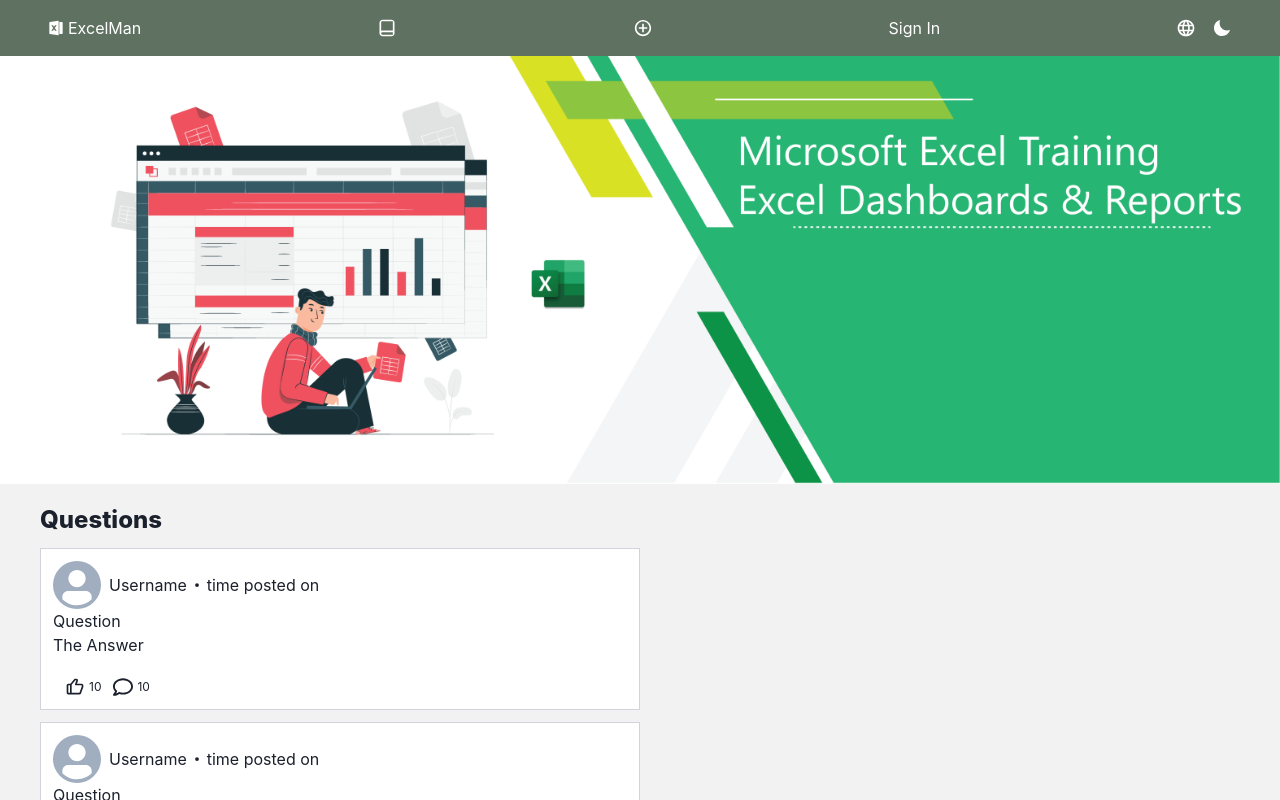
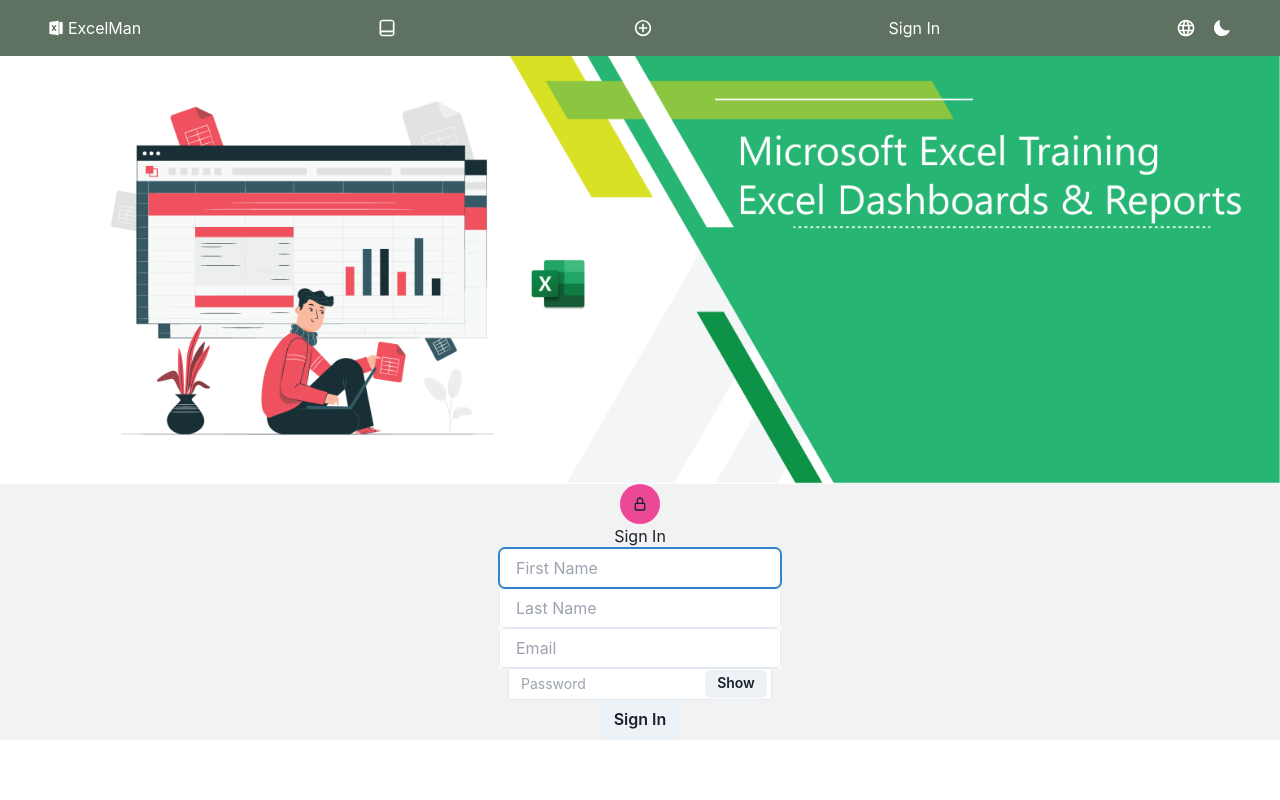
Before and after one commit to Jihad-Shaheen-Sehweil/ExcelMan, a React (Create React App) app in the folder client/: page / in a window 1280 px wide. Shown: the top 800 px of the page. Built offline with nearby package versions, Linux system fonts and the light colour scheme.

Commit message:
stated the form component & some improvments

```diff
--- a/client/src/App.js
+++ b/client/src/App.js
@@ -1,14 +1,16 @@
 import Navbar from "./components/Navbar";
 import Questions from "./components/Questions";
+import Form from "./components/Form";
 
 function App() {
     return (
         <main className="w-screen h-full bg-[#F2F2F2] scrollbar-hide">
             <Navbar />
 
-            <div className="px-10 pd-10">
-                <Questions />
-                <p className="mx-auto py-5">CopyRights 2022</p>
+            <div className="px-10 pd-10 ">
+                {/* <Questions />
+                <p className="mx-auto py-5">CopyRights 2022</p> */}
+                <Form />
             </div>
         </main>
     );
--- a/client/src/components/Comments.jsx
+++ b/client/src/components/Comments.jsx
@@ -4,9 +4,15 @@ import { FaRegComment as CommentIcon } from "react-icons/fa";
 
 const Comments = () => {
     return (
-        <div className="flex items-center ml-3">
-            <Icon w={5} h={5} as={CommentIcon} />
-            <p className="pl-1 text-xs">10</p>
+        <div className="flex items-center ml-3 group">
+            <Icon
+                className="group-hover:text-[#27b573]"
+                color="black"
+                w={5}
+                h={5}
+                as={CommentIcon}
+            />
+            <p className="pl-1 text-xs group-hover:text-[#27b573]">10</p>
         </div>
     );
 };
--- /dev/null
+++ b/client/src/components/Form.jsx
@@ -0,0 +1,91 @@
+import { Avatar, Button, Container, Text } from "@chakra-ui/react";
+import React, { useState } from "react";
+import { BiLockAlt } from "react-icons/bi";
+
+import InputField from "./InputField";
+const initialState = {
+    firstName: "",
+    lastName: "",
+    email: "",
+    password: "",
+    confirmPassword: "",
+};
+
+const Form = () => {
+    const [formData, setFormData] = useState(initialState);
+    const [isSignup, setIsSignup] = useState(false);
+
+    // const dispatch = useDispatch() this to dispath actions
+    // const history = useHistory() this from react router dom
+
+    const handleSubmit = (e) => {
+        e.preventDefault();
+
+        console.log(formData);
+        if (isSignup) {
+            // dispatch(signUp(formData, history))
+        } else {
+            // dispatch(signIn(formData, history))
+        }
+    };
+
+    const handleChange = (e) => {
+        e.preventDefault();
+        setFormData({ ...formData, [e.target.name]: e.target.value });
+    };
+
+    const switchMode = () => {
+        setIsSignup((prevIsSignup) => !prevIsSignup);
+    };
+    return (
+        <Container maxW="600px">
+            <section className="flex items-center justify-center mx-auto w-10 h-10 rounded-full p-2 bg-pink-500">
+                <BiLockAlt />
+            </section>
+            <form
+                className="flex flex-col items-center"
+                onSubmit={handleSubmit}
+            >
+                <Text>{isSignup ? "Sign Up" : "Sign In"}</Text>
+                <InputField
+                    half
+                    name="firstName"
+                    handleChange={handleChange}
+                    label="First Name"
+                    autoFocus
+                />
+                <InputField
+                    half
+                    name="lastName"
+                    handleChange={handleChange}
+                    label="Last Name"
+                />
+                <InputField
+                    name="email"
+                    handleChange={handleChange}
+                    label="Email"
+                    type="email"
+                />
+                <InputField
+                    name="password"
+                    handleChange={handleChange}
+                    label="Password"
+                    type="password"
+                />
+                {isSignup && (
+                    <InputField
+                        name="confirmPassword"
+                        handleChange={handleChange}
+                        label="Repeat Password"
+                        type="password"
+                    />
+                )}
+                <Button type="submit">
+                    {isSignup ? "Sign Up" : "Sign In"}
+                </Button>
+            </form>
+        </Container>
+    );
+};
+
+export default Form;
--- /dev/null
+++ b/client/src/components/InputField.jsx
@@ -0,0 +1,40 @@
+import { Button, Input, InputGroup, InputRightElement } from "@chakra-ui/react";
+import React from "react";
+
+const InputField = ({ half, name, handleChange, label, autoFocus, type }) => {
+    const [show, setShow] = React.useState(false);
+    const handleClick = () => setShow(!show);
+
+    return (
+        <div className="bg-white">
+            {type === "password" || type === "confirmPassword" ? (
+                <InputGroup size="sm">
+                    <Input
+                        name={name}
+                        onChange={handleChange}
+                        placeholder={label}
+                        type={show ? "text" : "password"}
+                        required
+                    />
+                    <InputRightElement width="4.5rem">
+                        <Button h="1.75rem" size="sm" onClick={handleClick}>
+                            {show ? "Hide" : "Show"}
+                        </Button>
+                    </InputRightElement>
+                </InputGroup>
+            ) : (
+                <Input
+                    size="md"
+                    name={name}
+                    onChange={handleChange}
+                    placeholder={label}
+                    autoFocus={autoFocus}
+                    type={type}
+                    required
+                />
+            )}
+        </div>
+    );
+};
+
+export default InputField;
--- a/client/src/components/Like.jsx
+++ b/client/src/components/Like.jsx
@@ -4,9 +4,15 @@ import { BiLike as LikeIcon } from "react-icons/bi";
 
 const Like = () => {
     return (
-        <div className="flex items-center ml-3">
-            <Icon w={5} h={5} as={LikeIcon} />
-            <p className="pl-1 text-xs">10</p>
+        <div className="flex items-center ml-3 group">
+            <Icon
+                className="group-hover:text-blue-600"
+                color="black"
+                w={6}
+                h={6}
+                as={LikeIcon}
+            />
+            <p className="pl-1 text-xs group-hover:text-blue-600">10</p>
         </div>
     );
 };
--- a/client/src/components/Navbar.jsx
+++ b/client/src/components/Navbar.jsx
@@ -1,5 +1,5 @@
 import React from "react";
-import { Icon } from "@chakra-ui/react";
+import { Icon, Tooltip } from "@chakra-ui/react";
 import {
     IoMdMoon as OutlinedMoonIcon,
     IoMdAddCircleOutline as OutlinedAddIcon,
@@ -13,10 +13,19 @@ const Navbar = () => {
     return (
         <section>
             <main className="w-screen flex justify-between fixed bg-[#5F7161] h-14 items-center text-white px-10">
+                <Tooltip label="Home" bg="green.400" hasArrow>
                     <div className="flex p-2 items-center hover:bg-[#6D8B74] rounded-full cursor-pointer hover:text-black">
-                    <Icon className="pr-1" w={5} h={5} as={OutlinedExcelIcon} />
+                        <Icon
+                            className="pr-1"
+                            w={5}
+                            h={5}
+                            as={OutlinedExcelIcon}
+                        />
                         <p className="">ExcelMan</p>
                     </div>
+                </Tooltip>
+                <Tooltip label="Lessons" bg="green.400" hasArrow>
+                    <div>
                         <Icon
                             className="hover:text-black hover:bg-[#6D8B74] rounded-full p-2 cursor-pointer"
                             color="white"
@@ -24,6 +33,10 @@ const Navbar = () => {
                             h={9}
                             as={OutlinedBookIcon}
                         />
+                    </div>
+                </Tooltip>
+                <Tooltip label="Ask a question" bg="green.400" hasArrow>
+                    <div>
                         <Icon
                             className="hover:text-black hover:bg-[#6D8B74] rounded-full p-2 cursor-pointer"
                             color="white"
@@ -31,9 +44,15 @@ const Navbar = () => {
                             h={9}
                             as={OutlinedAddIcon}
                         />
+                    </div>
+                </Tooltip>
+
                 <p className="hover:text-black hover:bg-[#6D8B74] rounded-full p-2 cursor-pointer">
                     Sign In
                 </p>
+
+                <div className="flex">
+                    <Tooltip label="Change Language" bg="green.400" hasArrow>
                         <div>
                             <Icon
                                 className="hover:text-black hover:bg-[#6D8B74] rounded-full p-2 cursor-pointer"
@@ -42,6 +61,10 @@ const Navbar = () => {
                                 h={9}
                                 as={OutlinedLanguageIcon}
                             />
+                        </div>
+                    </Tooltip>
+                    <Tooltip label="Dark Theme" bg="green.400" hasArrow>
+                        <div>
                             <Icon
                                 className="hover:text-black hover:bg-[#6D8B74] rounded-full p-2 cursor-pointer"
                                 color="white"
@@ -50,6 +73,8 @@ const Navbar = () => {
                                 as={OutlinedMoonIcon}
                             />
                         </div>
+                    </Tooltip>
+                </div>
             </main>
             <Bannar />
         </section>
--- a/client/src/components/Question.jsx
+++ b/client/src/components/Question.jsx
@@ -8,8 +8,8 @@ const Question = () => {
     return (
         <article className="border border-gray-300 bg-white my-3 w-6/12 p-3">
             <UserInfo />
-            <p>Question</p>
-            <p>The Answer</p>
+            <p className="font-medium border-b">Question</p>
+            <p className="pt-2">The Answer</p>
             <section className="flex items-center pt-5">
                 <Like />
                 <Comments />
--- a/client/src/components/UserInfo.jsx
+++ b/client/src/components/UserInfo.jsx
@@ -8,9 +8,9 @@ const UserInfo = () => {
     return (
         <section className="flex items-center">
             <Avatar />
-            <p className="ml-2">Username</p>
+            <p className="ml-2 font-bold">Username</p>
             <Icon w={5} h={5} as={DotIcon} />
-            <p>time posted on</p>
+            <p className=" font-medium text-xs">18 min ago</p>
         </section>
     );
 };
```
Lines whose indentation alone changed are shown as unchanged.
